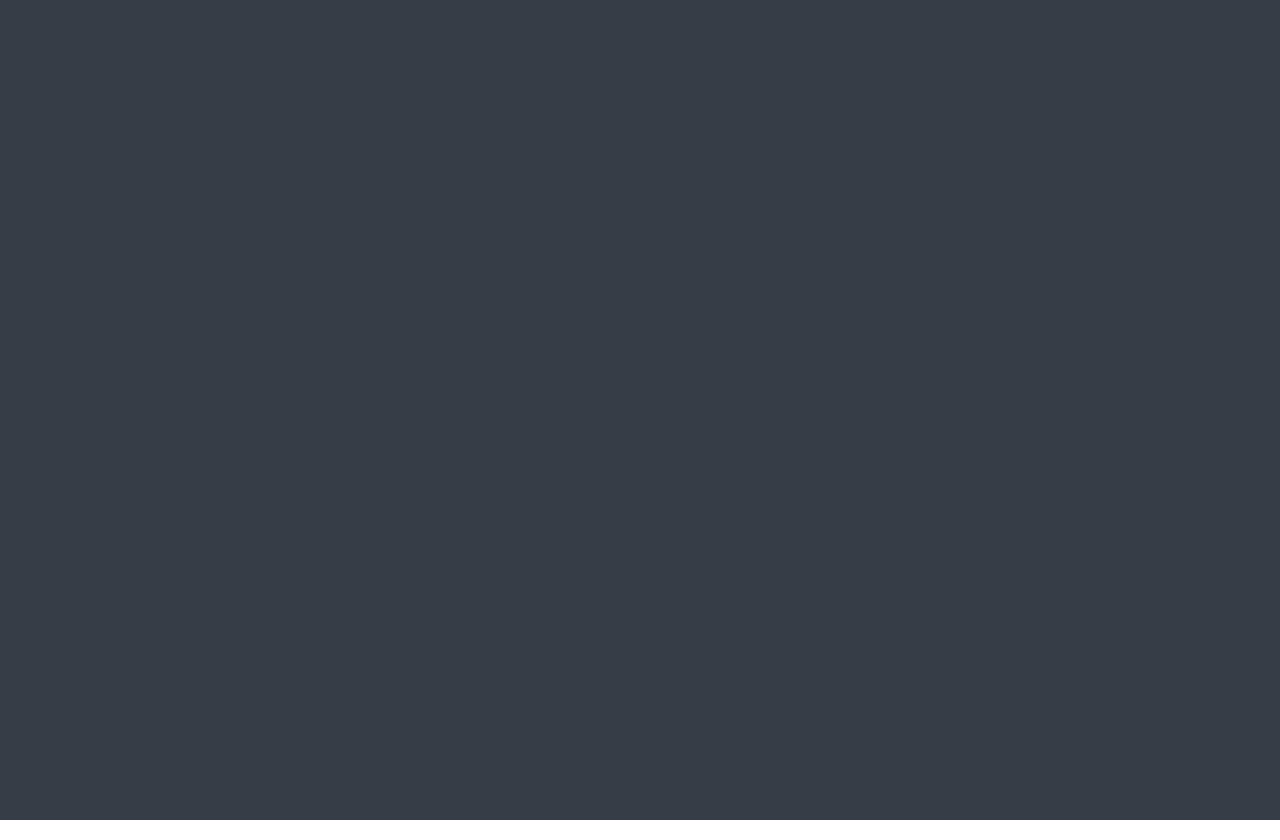
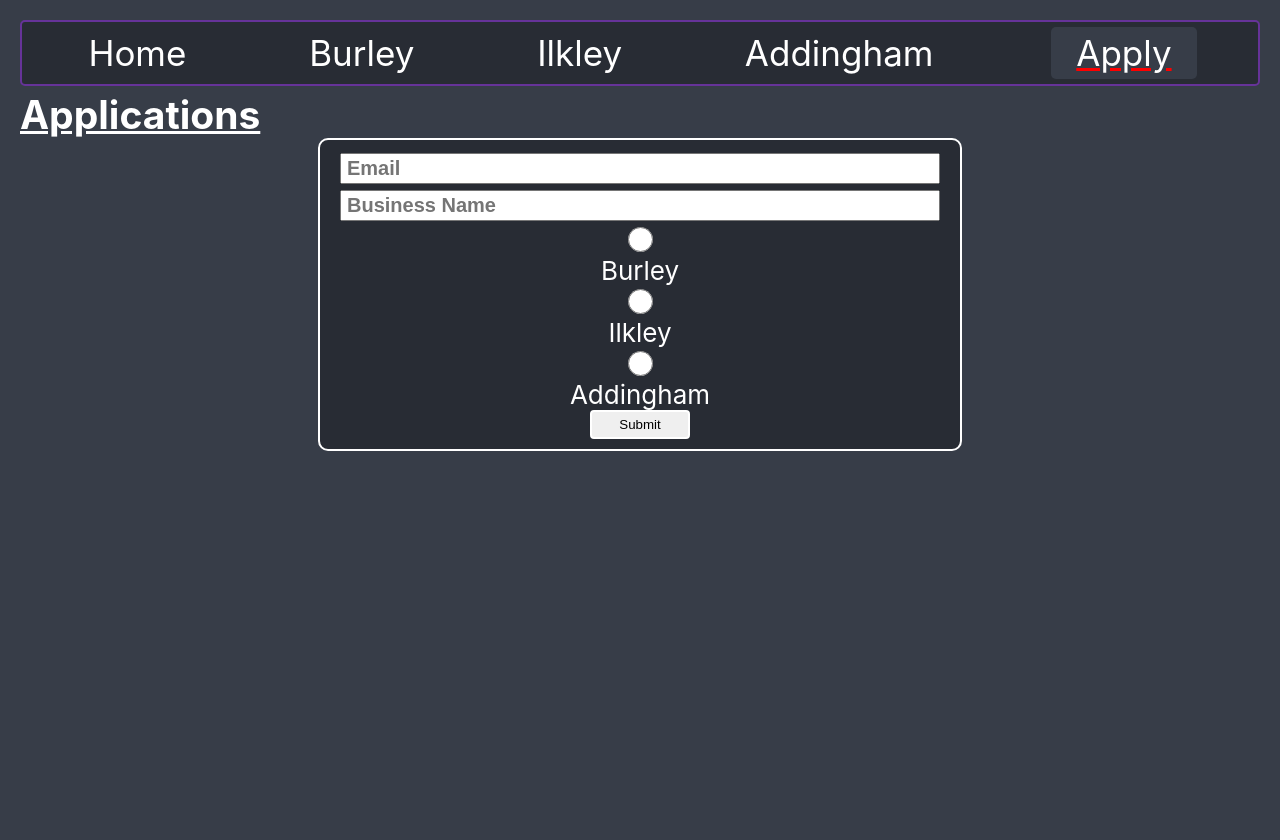
Before and after one commit to WR417H29/React-Site, a React (Create React App) app: page /apply in a window 1280 px wide. Built offline with nearby package versions, Linux system fonts and the light colour scheme.

Commit message:
Started Adding Application Page

```diff
--- a/src/App.js
+++ b/src/App.js
@@ -1,8 +1,10 @@
-import './main.css';
-import './styles/test.css';
+import { Route, Switch } from 'react-router-dom';
 
 import Main from './pages/main';
-import { Route, Switch } from 'react-router-dom';
+import Apply from './pages/apply';
+import Town from './components/town';
+
+import './styles/main.css';
 
 /*
  * Default Background Colour: (40, 44, 52)
@@ -12,9 +14,13 @@ import { Route, Switch } from 'react-router-dom';
 function App() {
   return (
     <main className='main'>
+
       <Switch>
         <Route path='/' component={ Main } exact />
-
+        <Route path='/burley' component={() => <Town name="Burley" /> } exact />
+        <Route path='/ilkley' component={() => <Town name="Ilkley" /> } exact />
+        <Route path='/addingham' component={() => <Town name="Addingham" /> } exact />
+        <Route path='/apply' component={ Apply } exact />
       </Switch>
     </main>
   );
--- a/src/components/nav.jsx
+++ b/src/components/nav.jsx
@@ -1,14 +1,28 @@
 import React from 'react';
-import { Link } from 'react-router-dom';
+import { NavLink } from 'react-router-dom';
 
 const Navbar = () => {
+
+    const style = {
+        padding: '5px',
+        paddingRight: '25px',
+        paddingLeft: '25px',
+        backgroundColor: '#373d48',
+        borderRadius: '5px',
+        textDecoration: 'underline',
+        textDecorationColor: 'red'
+    };
+
+    // <NavLink class={ active ? active : inactive } to='x' > (page name) </NavLink>
+
     return (
-        <div className='topnav'>
-            <Link to='/'> Home </Link>
-            <Link to='#2'> Page 2 </Link>
-            <Link to='#3'> Page 3 </Link>
-            <Link to='#4'> Page 4 </Link>
-        </div>
+        <nav className='topnav'>
+            <NavLink exact activeStyle={style} to='/'>Home</NavLink>
+            <NavLink exact activeStyle={style} to='/burley'>Burley</NavLink>
+            <NavLink exact activeStyle={style} to='/ilkley'>Ilkley</NavLink>
+            <NavLink exact activeStyle={style} to='/addingham'>Addingham</NavLink>
+            <NavLink exact activeStyle={style} to='/apply'>Apply</NavLink>
+        </nav>
     );
 };
 
--- /dev/null
+++ b/src/components/town.jsx
@@ -0,0 +1,14 @@
+import React from 'react';
+
+import Navbar from './nav';
+
+const Town = ({ name }) => {
+    return (
+        <div className="bg">
+            <Navbar />
+            <h2 style={{ padding: '0px', margin: '0px', textDecoration: 'underline' }}>{ name }</h2>
+        </div>
+    );
+};
+
+export default Town;
--- a/src/main.css
+++ /dev/null
@@ -1,11 +0,0 @@
-.main {
-  padding: 10px;
-  background-color: #373d48;
-  min-height: 100vh;
-  display: flex;
-  flex-direction: column;
-  font-size: calc(10px + 2vmin);
-  color: white;
-  /* align-items: center;
-  justify-content: center; */
-}
--- /dev/null
+++ b/src/pages/apply.jsx
@@ -0,0 +1,41 @@
+import React, { useState } from 'react';
+import Navbar from '../components/nav';
+
+const Apply = () => {
+
+    const [location, setLocation] = useState('');
+    const [email, setEmail] = useState('');
+    const [businessName, setBusinessName] = useState('');
+
+    const handleSubmit = (event) => {
+        event.preventDefault();
+        console.log(email);
+        console.log(businessName);
+        console.log(location);
+    };
+
+
+    return(
+        <div className='bg'>
+            <Navbar />
+            <h2 style={{ padding: "0px", margin: "0px", textDecoration: "underline"}}> Applications </h2>
+
+            <div className='form-box'>
+                <form className='form' onSubmit={handleSubmit}>
+                    <input type="email" name="email" placeholder="Email" autoComplete="off" onChange={(e) => setEmail(e.target.value)} />
+                    <input type="text" name="businessName" placeholder="Business Name" autoComplete="off" onChange={(e) => setBusinessName(e.target.value)} />
+
+                    <input type="radio" id="burley" name="location" value="Burley" onChange={(e) => setLocation(e.target.value)} /> Burley
+
+                    <input type="radio" id="ilkley" name="location" value="Ilkley" onChange={(e) => setLocation(e.target.value)} /> Ilkley
+
+                    <input type="radio" id="addingham" name="location" value="Addingham" onChange={(e) => setLocation(e.target.value)}/> Addingham
+
+                    <button type="submit">Submit</button>
+               </form>
+            </div>
+        </div>
+    );
+};
+
+export default Apply;
--- a/src/pages/main.jsx
+++ b/src/pages/main.jsx
@@ -1,31 +1,23 @@
-import React, { useEffect, useState } from 'react';
-import Swal from 'sweetalert2';
+import React from 'react';
+//import Swal from 'sweetalert2';
 
 import Navbar from '../components/nav';
 
 const Main = () => {
 
-    const [cheese, setCheese] = useState(true);
+    /*const [cheese, setCheese] = useState(true);
     useEffect(() => {
         Swal.fire("Cheese has changed init n that ", "Message", cheese ? "success" : "error");
-    }, [cheese]);
+    }, [cheese]);*/
 
     return (
-        <div class='bg'>
+        <div className='bg'>
+            <Navbar />
+
             <h2 style={{ padding: '0px', margin: '0px', textDecoration: 'underline' }}>Covid Openings Site</h2>
 
-            <Navbar />
-
-            <div className="center">
-                <button className='btn' onClick={()=> {
-                    setCheese(!cheese);
-                }}>
-                    Swap Cheese
-                </button>
-            </div>
-
-            <div class='textbox'>
-                <p> { cheese ? "cheese" : "not cheese 😢" } </p>
+            <div className='textbox'>
+                <p> Text Box </p>
             </div>
         </div>
     );
--- /dev/null
+++ b/src/styles/main.css
@@ -0,0 +1,108 @@
+.main {
+    padding: 20px;
+    background-color: #373d48;
+    min-height: 100vh;
+    display: flex;
+    flex-direction: column;
+    font-size: calc(10px + 2vmin);
+    color: white;
+    /* align-items: center;
+    justify-content: center; */
+  }
+
+a {
+    font-size: 35px;
+    text-decoration: none;
+    color: #fff;
+    padding: 5px;
+}
+
+a:active {
+    color: #fff;
+}
+
+a:hover {
+    color: rebeccapurple;
+}
+
+.textbox {
+    padding: 5px;
+    background-color: #282c34;
+    border-radius: 5px;
+}
+
+.topnav {
+    display: flex;
+    flex-direction: row;
+    justify-content: space-around;
+    margin-bottom: 5px;
+    padding: 5px;
+    border: 2px solid rebeccapurple;
+    border-radius: 5px;
+    background-color: #282c34;
+}
+
+.btn {
+    border-radius: 5px;
+    background-color: #2f5fbe;
+    color: #fff;
+    padding: 4px 8px;
+    border: 1px solid white;
+    font-weight: 500;
+}
+
+.btn:hover {
+    background-color: #fff;
+    color: #000;
+    border: 1px solid black;
+}
+
+.center {
+    display: flex;
+    width: 100%;
+    justify-content: center;
+    margin: 4px;
+}
+
+.form-box {
+    display: flex;
+    width: 100%;
+    justify-content: center;
+}
+
+.form {
+    display: flex;
+    flex-direction: column;
+    width: 50%;
+    background: #282c34;
+    padding: 10px;
+    border-radius: 10px;
+    border: 2px solid white;
+    align-items: center;
+}
+
+.form input {
+    width: 95%;
+    height: 25px;
+    font-weight: bold;
+    margin: 3px;
+    padding-left: 5px;
+    font-size: 20px;
+}
+
+.form input:focus {
+    outline: none;
+}
+
+.form button {
+    width: 100px;
+    display: flex;
+    justify-content: center;
+    padding: 5px;
+    border-radius: 4px;
+    border: 2px solid white;
+}
+
+.form button:active {
+    outline: none;
+}
--- a/src/styles/test.css
+++ /dev/null
@@ -1,50 +0,0 @@
-a {
-    font-size: 35px;
-    text-decoration: none;
-    color: #fff;
-    padding: 5px;
-}
-
-a:active {
-    color: #fff;
-}
-
-a:hover {
-    color: rebeccapurple;
-}
-
-.textbox {
-    padding: 5px;
-    background-color: #282c34;
-    border-radius: 5px;
-}
-
-.topnav {
-    margin-bottom: 5px;
-    padding: 5px;
-    border: 2px solid rebeccapurple;
-    border-radius: 5px;
-    background-color: #282c34;
-}
-
-.btn {
-    border-radius: 5px;
-    background-color: #282c34;
-    color: #fff;
-    padding: 4px 8px;
-    border: 1px solid white;
-    font-weight: 500;
-}
-
-.btn:hover {
-    background-color: #fff;
-    color: #000;
-    border: 1px solid black;
-}
-
-.center {
-    display: flex;
-    width: 100%;
-    justify-content: center;
-    margin: 4px;
-}
```
Also changed, not shown: 1 other file (tests, documents, lock files or other folders).
